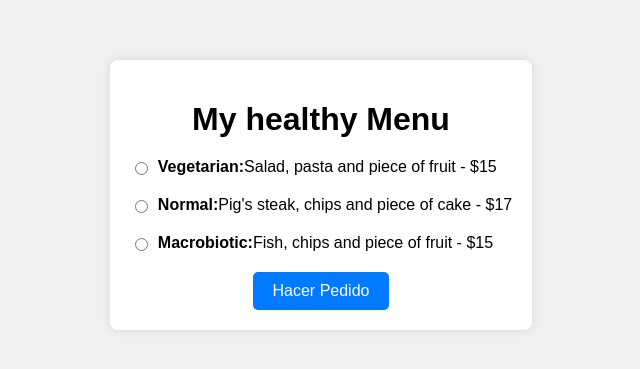
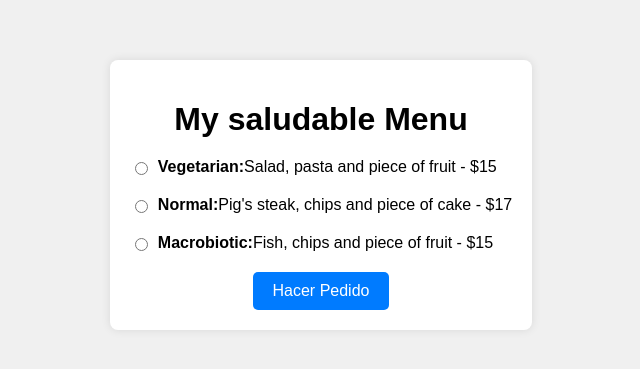
Before and after one commit to domalca/app-menu, a website: page public/index.html in a window 1280 px wide. Shown: the part 205-574 px from the top of the page, without its empty margins (319-959 px from the left). Drawn offline with Linux system fonts and the light colour scheme.

Commit message:
Actualización del título del Index.html

```diff
--- a/public/index.html
+++ b/public/index.html
@@ -52,7 +52,7 @@
 </head>
 <body>
     <div class="container">
-        <h1>My healthy Menu</h1>
+        <h1>My saludable Menu</h1>
         <form id="menuForm">
             <div class="menu">
                 <input type="radio" id="menu1" name="menu" value="Vegetarian">
```
